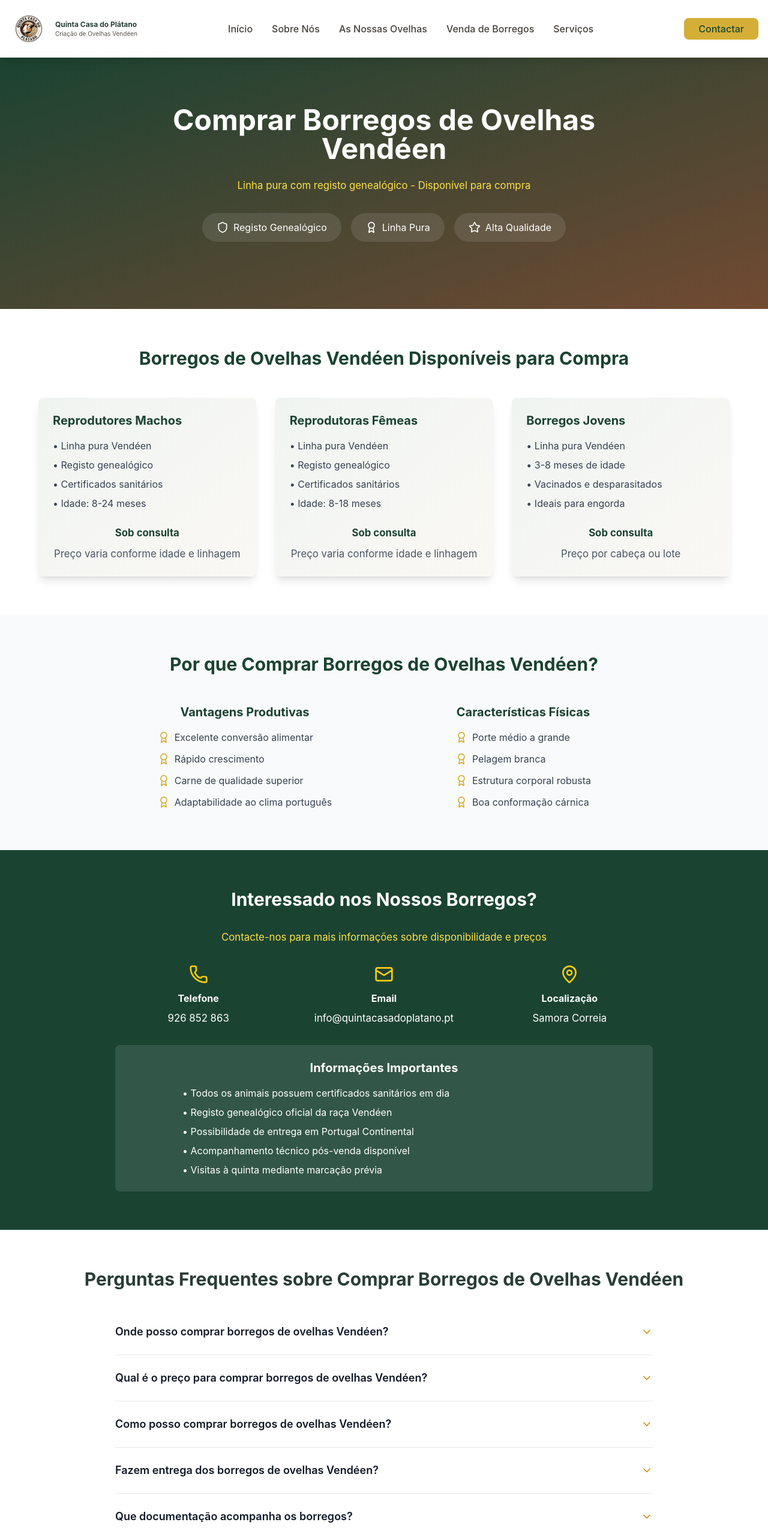
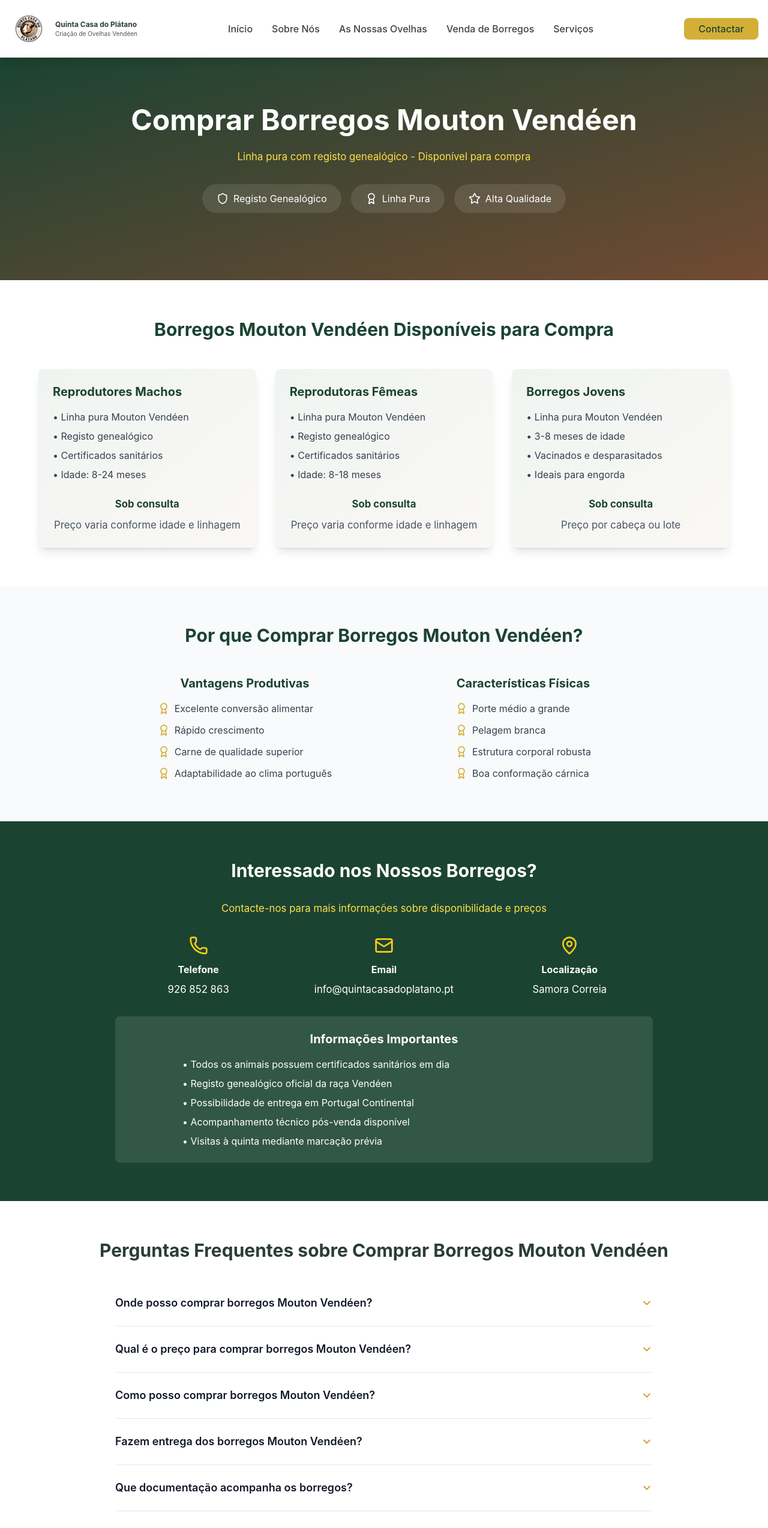
Before and after one commit to Goncalo009/quinta-casa-do-platano, a React (Vite) app: page /venda-de-borregos in a window 1280 px wide. Shown: the top 2547 px of the page at 60% size. Built offline with nearby package versions, Linux system fonts and the light colour scheme.

Commit message:
fix: Correção para nome correto da raça 'Mouton Vendéen' - SEO otimizado para termo correto

```diff
--- a/src/pages/VendaDeBorregos.tsx
+++ b/src/pages/VendaDeBorregos.tsx
@@ -7,20 +7,20 @@ const VendaDeBorregos: React.FC = () => {
   // FAQ items específicos sobre venda de borregos
   const faqItems = [
     {
-      question: "Onde posso comprar borregos de ovelhas Vendéen?",
-      answer: "Pode comprar borregos de ovelhas Vendéen diretamente na Quinta Casa do Plátano em Samora Correia. Temos borregos Vendéen de linha pura com registo genealógico, desde crias até reprodutores adultos. Todos os animais têm certificação sanitária e acompanhamento veterinário."
+      question: "Onde posso comprar borregos Mouton Vendéen?",
+      answer: "Pode comprar borregos Mouton Vendéen diretamente na Quinta Casa do Plátano em Samora Correia. Temos borregos Mouton Vendéen de linha pura com registo genealógico, desde crias até reprodutores adultos. Todos os animais têm certificação sanitária e acompanhamento veterinário."
     },
     {
-      question: "Qual é o preço para comprar borregos de ovelhas Vendéen?",
-      answer: "Os preços dos borregos de ovelhas Vendéen variam conforme a idade, sexo e qualidade genética dos animais. Contacte-nos para obter uma cotação personalizada e conhecer a disponibilidade atual dos nossos borregos Vendéen."
+      question: "Qual é o preço para comprar borregos Mouton Vendéen?",
+      answer: "Os preços dos borregos Mouton Vendéen variam conforme a idade, sexo e qualidade genética dos animais. Contacte-nos para obter uma cotação personalizada e conhecer a disponibilidade atual dos nossos borregos Mouton Vendéen."
     },
     {
-      question: "Como posso comprar borregos de ovelhas Vendéen?",
-      answer: "Para comprar borregos de ovelhas Vendéen, pode contactar-nos por telefone (926 852 863), email ou através do formulário no site. Recomendamos marcar com antecedência, especialmente para reprodutores selecionados."
+      question: "Como posso comprar borregos Mouton Vendéen?",
+      answer: "Para comprar borregos Mouton Vendéen, pode contactar-nos por telefone (926 852 863), email ou através do formulário no site. Recomendamos marcar com antecedência, especialmente para reprodutores selecionados."
     },
     {
-      question: "Fazem entrega dos borregos de ovelhas Vendéen?",
-      answer: "Sim, organizamos o transporte dos borregos de ovelhas Vendéen em todo o território nacional. O transporte é feito em condições adequadas de bem-estar animal e o custo é calculado conforme a distância."
+      question: "Fazem entrega dos borregos Mouton Vendéen?",
+      answer: "Sim, organizamos o transporte dos borregos Mouton Vendéen em todo o território nacional. O transporte é feito em condições adequadas de bem-estar animal e o custo é calculado conforme a distância."
     },
     {
       question: "Que documentação acompanha os borregos?",
@@ -42,8 +42,8 @@ const VendaDeBorregos: React.FC = () => {
   const productStructuredData = {
     "@context": "https://schema.org",
     "@type": "Product",
-    "name": "Borregos de Ovelhas Vendéen Linha Pura",
-    "description": "Comprar borregos de ovelhas Vendéen com registo genealógico, criados na Quinta Casa do Plátano em Samora Correia. Borregos Vendéen linha pura disponíveis para compra.",
+    "name": "Borregos Mouton Vendéen Linha Pura",
+    "description": "Comprar borregos Mouton Vendéen com registo genealógico. Linha pura francesa, certificados sanitários, vacinação completa. Disponíveis para compra na Quinta Casa do Plátano, Samora Correia.",
     "brand": {
       "@type": "Brand",
       "name": "Quinta Casa do Plátano"
@@ -80,9 +80,9 @@ const VendaDeBorregos: React.FC = () => {
   return (
     <div className="min-h-screen">
       <SEO
-        title="🐑 Comprar Borregos de Ovelhas Vendéen | Linha Pura Registo Genealógico | Quinta Casa do Plátano"
-        description="✅ Comprar borregos de ovelhas Vendéen linha pura! Registo genealógico, certificados sanitários. Criação especializada Samora Correia. Tel: 926 852 863. Entrega Portugal!"
-        keywords="comprar borregos de ovelhas vendéen, comprar borregos ovelhas vendeen, venda borregos ovelhas vendéen, borregos ovelhas vendéen linha pura, onde comprar borregos vendéen portugal, preços borregos ovelhas vendéen, quinta casa do plátano borregos"
+        title="🐑 Comprar Borregos Mouton Vendéen | Linha Pura Registo Genealógico | Quinta Casa do Plátano"
+        description="✅ Comprar borregos Mouton Vendéen linha pura! Registo genealógico, certificados sanitários. Criação especializada Samora Correia. Tel: 926 852 863. Entrega Portugal!"
+        keywords="comprar borregos mouton vendéen, mouton vendéen portugal, borregos mouton vendéen linha pura, onde comprar mouton vendéen portugal, preços borregos mouton vendéen, quinta casa do plátano mouton vendéen"
         url="https://quintacasadoplatano.pt/venda-de-borregos"
         structuredData={productStructuredData}
       />
@@ -92,7 +92,7 @@ const VendaDeBorregos: React.FC = () => {
         <div className="container mx-auto px-4">
           <div className="max-w-4xl mx-auto text-center">
             <h1 className="text-4xl md:text-5xl font-bold mb-6">
-              Comprar Borregos de Ovelhas Vendéen
+              Comprar Borregos Mouton Vendéen
             </h1>
             <p className="text-xl md:text-2xl text-gold-300 mb-8">
               Linha pura com registo genealógico - Disponível para compra
@@ -120,7 +120,7 @@ const VendaDeBorregos: React.FC = () => {
         <div className="container mx-auto px-4">
           <div className="max-w-6xl mx-auto">
             <h2 className="text-3xl font-bold text-center mb-12 text-forest-900">
-              Borregos de Ovelhas Vendéen Disponíveis para Compra
+              Borregos Mouton Vendéen Disponíveis para Compra
             </h2>
 
             <div className="grid md:grid-cols-2 lg:grid-cols-3 gap-8">
@@ -128,7 +128,7 @@ const VendaDeBorregos: React.FC = () => {
               <div className="bg-gradient-to-br from-forest-50 to-earth-50 rounded-lg p-6 shadow-lg">
                 <h3 className="text-xl font-bold mb-4 text-forest-900">Reprodutores Machos</h3>
                 <ul className="space-y-2 text-gray-700 mb-6">
-                  <li>• Linha pura Vendéen</li>
+                  <li>• Linha pura Mouton Vendéen</li>
                   <li>• Registo genealógico</li>
                   <li>• Certificados sanitários</li>
                   <li>• Idade: 8-24 meses</li>
@@ -143,7 +143,7 @@ const VendaDeBorregos: React.FC = () => {
               <div className="bg-gradient-to-br from-forest-50 to-earth-50 rounded-lg p-6 shadow-lg">
                 <h3 className="text-xl font-bold mb-4 text-forest-900">Reprodutoras Fêmeas</h3>
                 <ul className="space-y-2 text-gray-700 mb-6">
-                  <li>• Linha pura Vendéen</li>
+                  <li>• Linha pura Mouton Vendéen</li>
                   <li>• Registo genealógico</li>
                   <li>• Certificados sanitários</li>
                   <li>• Idade: 8-18 meses</li>
@@ -158,7 +158,7 @@ const VendaDeBorregos: React.FC = () => {
               <div className="bg-gradient-to-br from-forest-50 to-earth-50 rounded-lg p-6 shadow-lg">
                 <h3 className="text-xl font-bold mb-4 text-forest-900">Borregos Jovens</h3>
                 <ul className="space-y-2 text-gray-700 mb-6">
-                  <li>• Linha pura Vendéen</li>
+                  <li>• Linha pura Mouton Vendéen</li>
                   <li>• 3-8 meses de idade</li>
                   <li>• Vacinados e desparasitados</li>
                   <li>• Ideais para engorda</li>
@@ -178,7 +178,7 @@ const VendaDeBorregos: React.FC = () => {
         <div className="container mx-auto px-4">
           <div className="max-w-4xl mx-auto">
             <h2 className="text-3xl font-bold text-center mb-12 text-forest-900">
-              Por que Comprar Borregos de Ovelhas Vendéen?
+              Por que Comprar Borregos Mouton Vendéen?
             </h2>
 
             <div className="grid md:grid-cols-2 gap-8 justify-items-center">
@@ -276,7 +276,7 @@ const VendaDeBorregos: React.FC = () => {
       </section>
 
       {/* FAQ Section */}
-      <FAQ items={faqItems} title="Perguntas Frequentes sobre Comprar Borregos de Ovelhas Vendéen" />
+      <FAQ items={faqItems} title="Perguntas Frequentes sobre Comprar Borregos Mouton Vendéen" />
     </div>
   );
 };
```
